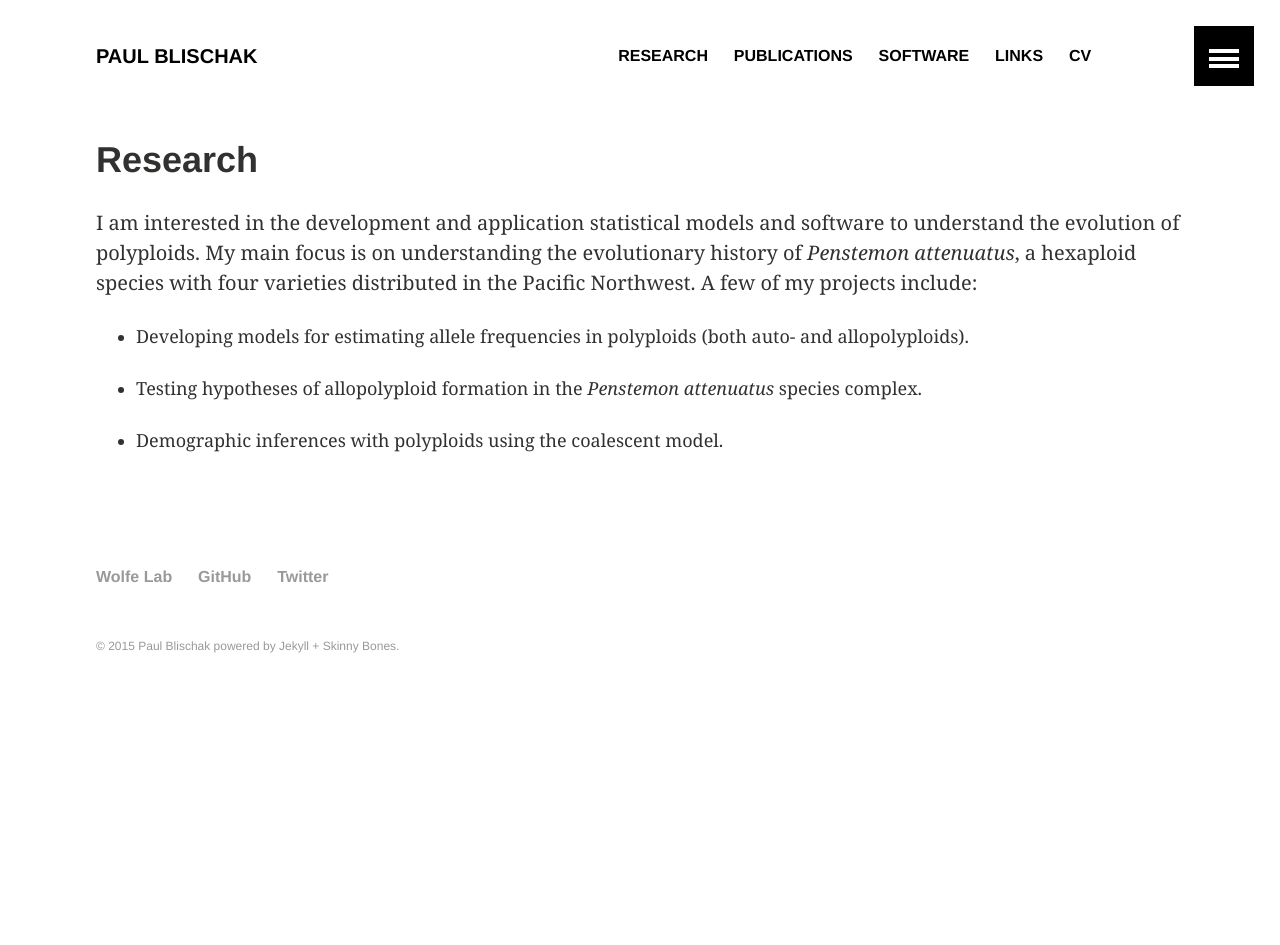
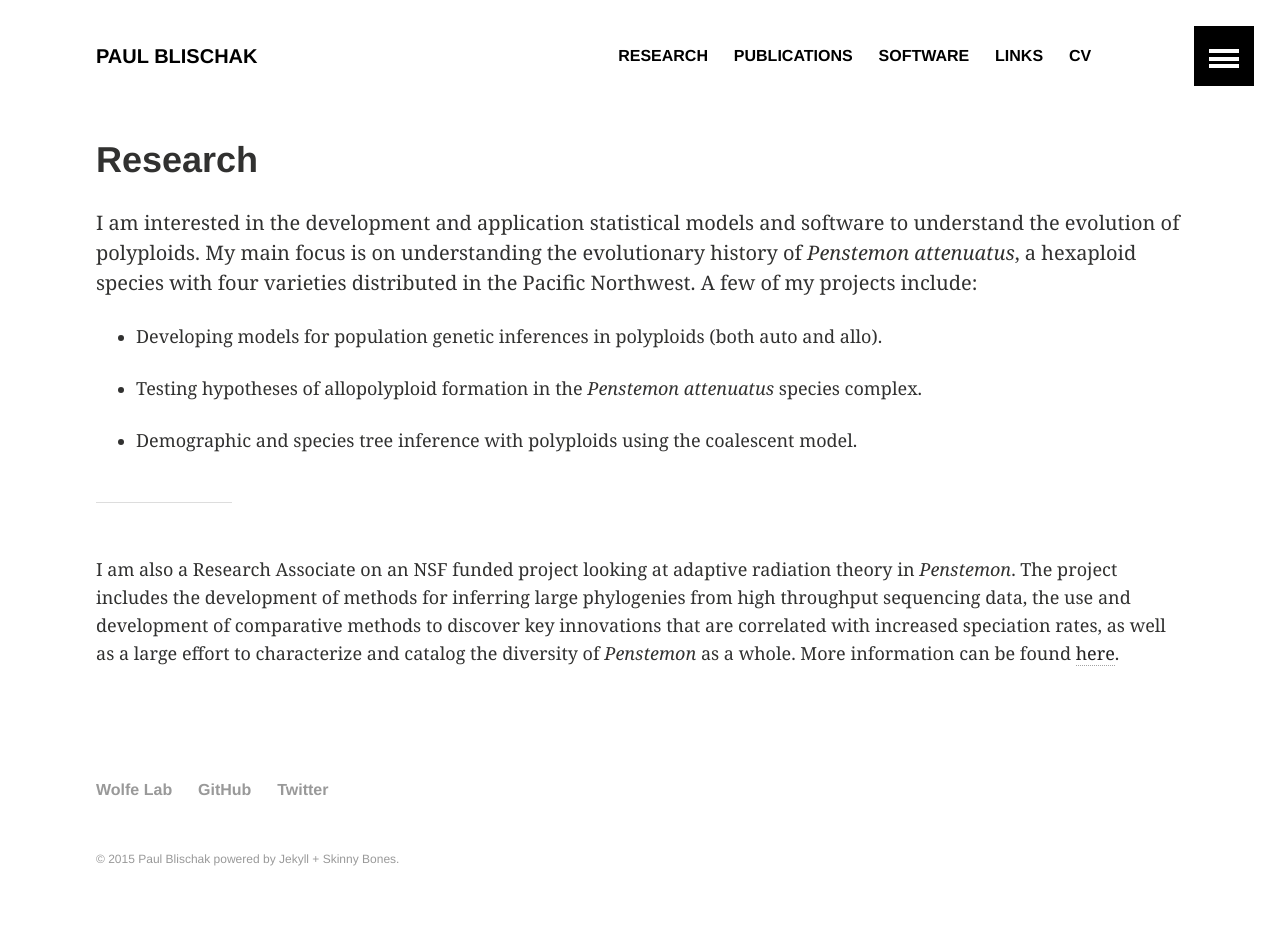
Before and after one commit to pblischak/pblischak.github.io, a Jekyll site: the page built from Research/index.md, in a window 1280 px wide. Built offline with Jekyll 4.4.1, drawn with Linux system fonts in a browser that asks for light colours; before the commit the page ends 900 px from its top, so only the background shows below that.

Commit message:
updating info in Research and Home pages

```diff
--- a/CV/cv.html
+++ b/CV/cv.html
@@ -130,7 +130,7 @@ img {
 <h3><strong>Membership</strong></h3>
 <p><strong>2013-current</strong> – American Penstemon Society (APS), American Society of Plant Taxonomists (ASPT), Botanical Society of America (BSA), Society of Systematic Biologists (SSB), Society for the Study of Evolution (SSE).</p>
 <hr />
-<p>Last updated: 28 July, 2015</p>
+<p>Last updated: 04 August, 2015</p>
 </div>
 </div>
 
--- a/Research/index.md
+++ b/Research/index.md
@@ -3,12 +3,14 @@ title: Research
 layout: archive
 ---
 
-I am interested in the development and application statistical models and software to understand the evolution of polyploids.
-My main focus is on understanding the evolutionary history of *Penstemon attenuatus*, a hexaploid species with four varieties distributed in the Pacific Northwest.
-A few of my projects include:
+I am interested in the development and application statistical models and software to understand the evolution of polyploids. My main focus is on understanding the evolutionary history of *Penstemon attenuatus*, a hexaploid species with four varieties distributed in the Pacific Northwest. A few of my projects include:
 
-- Developing models for estimating allele frequencies in polyploids (both auto- and allopolyploids).
+- Developing models for population genetic inferences in polyploids (both auto and allo).
 
 - Testing hypotheses of allopolyploid formation in the *Penstemon attenuatus* species complex.
 
-- Demographic inferences with polyploids using the coalescent model.
+- Demographic and species tree inference with polyploids using the coalescent model.
+
+---
+
+I am also a Research Associate on an NSF funded project looking at adaptive radiation theory in *Penstemon*. The project includes the development of methods for inferring large phylogenies from high throughput sequencing data, the use and development of comparative methods to discover key innovations that are correlated with increased speciation rates, as well as a large effort to characterize and catalog the diversity of *Penstemon* as a whole. More information can be found <a href="http://artsandsciences.osu.edu/news/new-758-208-nsf-grant-to-test-adaptive-radiation-theory-in-penstemon" target="_blank">here</a>.
```
Also changed, not shown: index.md (+3 -5 lines), CV/cv.Rmd (line endings or trailing spaces).
